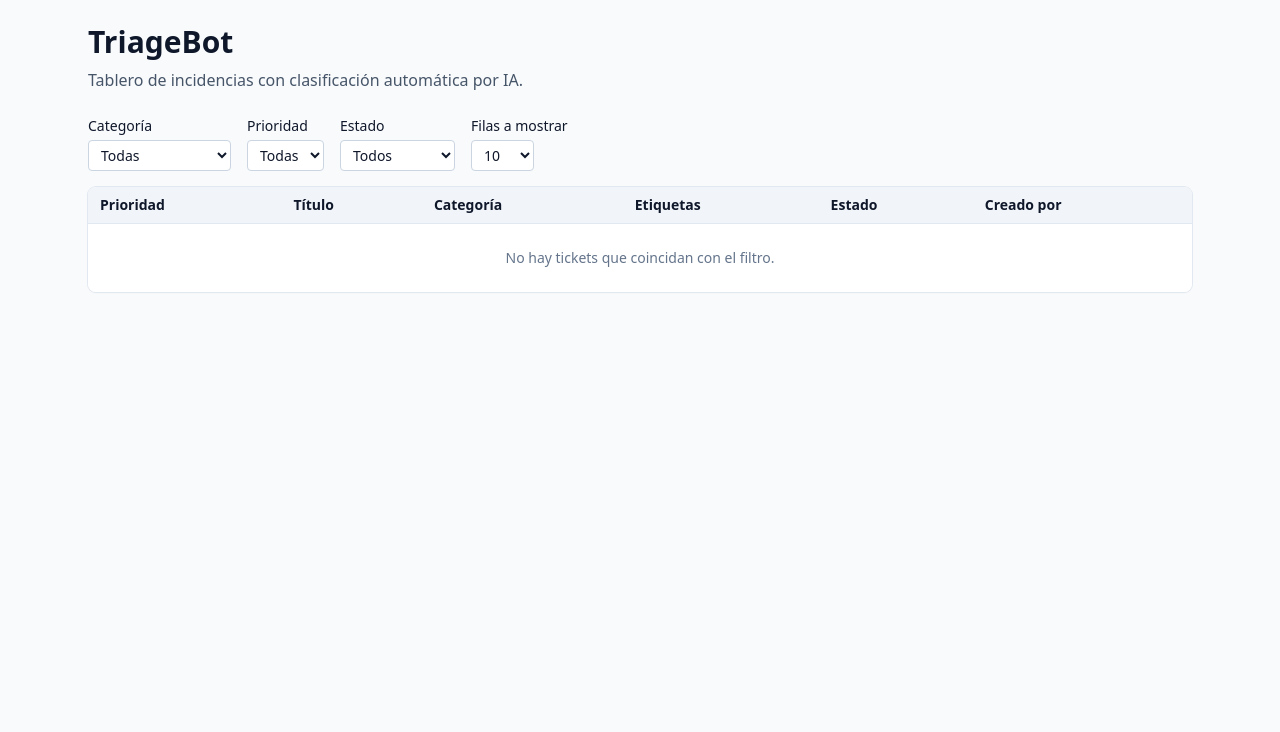
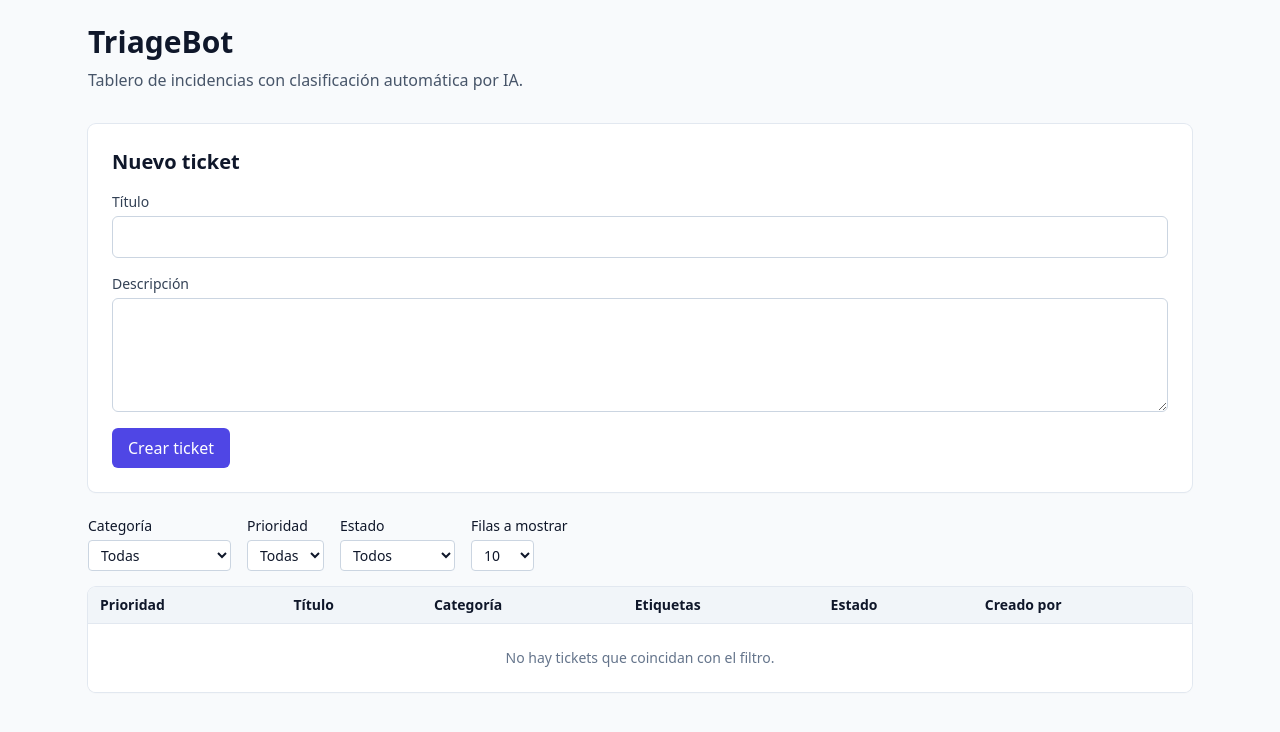
Before and after one commit to nfierroj/triagebot-template, a FastAPI app: page / in a window 1280 px wide. Shown: the top 732 px of the page. Run offline with FastAPI, Linux system fonts and the light colour scheme; data that the repository does not hold is empty; some libraries are stand-ins or nearby versions.

Commit message:
Añade formulario HTMX de creación de tickets en GET /
- Formulario con title (input) y description (textarea) y botón
  "Crear ticket" que envía JSON a POST /tickets (extensión htmx json-enc).
- Tras un 201 se limpia el formulario y la tabla se recarga vía
  GET /tickets/table respetando los filtros activos, sin recargar la página.
- Los 422 y otros errores se muestran en un aviso bajo el formulario.
- Tests en tests/test_frontend.py.

Co-Authored-By: Claude Opus 5.5 <noreply@anthropic.com>
Claude-Session: https://claude.ai/code/session_01HppRqKA4PGjRuVVMDfdj7X

```diff
--- a/templates/index.html
+++ b/templates/index.html
@@ -6,13 +6,60 @@
   <title>TriageBot</title>
   <script src="https://cdn.tailwindcss.com"></script>
   <script src="https://unpkg.com/htmx.org@2.0.4"></script>
+  <!-- POST /tickets acepta JSON: esta extensión serializa el formulario como JSON. -->
+  <script src="https://unpkg.com/htmx-ext-json-enc@2.0.1/json-enc.js"></script>
 </head>
 <body class="bg-slate-50 text-slate-900">
   <main class="mx-auto max-w-6xl p-6">
     <h1 class="text-3xl font-bold">TriageBot</h1>
     <p class="mt-2 text-slate-600">Tablero de incidencias con clasificación automática por IA.</p>
 
-    <!-- TODO: formulario de creación de tickets -->
+    <!-- Bloque 1: formulario para crear tickets -->
+    <section class="mt-8 rounded-lg bg-white p-6 shadow-sm ring-1 ring-slate-200">
+      <h2 class="text-xl font-semibold">Nuevo ticket</h2>
+
+      <form id="ticket-form"
+            class="mt-4 space-y-4"
+            hx-post="/tickets"
+            hx-ext="json-enc"
+            hx-swap="none"
+            hx-disabled-elt="find button"
+            hx-on::before-request="document.getElementById('form-error').classList.add('hidden')"
+            hx-on::after-request="
+              if (event.detail.successful) {
+                this.reset();
+                htmx.trigger(document.body, 'ticket-created');
+              } else {
+                const box = document.getElementById('form-error');
+                box.textContent = event.detail.xhr.status === 422
+                  ? 'Revisa los campos: el título (1–200) y la descripción (1–5000) son obligatorios.'
+                  : 'No se pudo crear el ticket. Inténtalo de nuevo.';
+                box.classList.remove('hidden');
+              }">
+        <div>
+          <label for="title" class="block text-sm font-medium text-slate-700">Título</label>
+          <input id="title" name="title" type="text" required maxlength="200"
+                 class="mt-1 block w-full rounded-md border border-slate-300 px-3 py-2 focus:border-indigo-500 focus:outline-none focus:ring-1 focus:ring-indigo-500">
+        </div>
+
+        <div>
+          <label for="description" class="block text-sm font-medium text-slate-700">Descripción</label>
+          <textarea id="description" name="description" rows="4" required maxlength="5000"
+                    class="mt-1 block w-full rounded-md border border-slate-300 px-3 py-2 focus:border-indigo-500 focus:outline-none focus:ring-1 focus:ring-indigo-500"></textarea>
+        </div>
+
+        <div id="form-error" role="alert"
+             class="hidden rounded-md bg-red-50 px-3 py-2 text-sm text-red-700 ring-1 ring-red-200"></div>
+
+        <div class="flex items-center gap-3">
+          <button type="submit"
+                  class="rounded-md bg-indigo-600 px-4 py-2 font-medium text-white hover:bg-indigo-700 disabled:cursor-wait disabled:opacity-60">
+            Crear ticket
+          </button>
+          <span class="htmx-indicator text-sm text-slate-500">Clasificando con IA…</span>
+        </div>
+      </form>
+    </section>
 
     <form id="filters" class="mt-6 flex flex-wrap items-end gap-4"
           hx-get="/tickets/table" hx-target="#tickets-table" hx-trigger="change">
@@ -43,7 +90,11 @@
       </label>
     </form>
 
-    <div id="tickets-table" class="mt-4">
+    <!-- Tras crear un ticket se recarga la tabla respetando los filtros activos. -->
+    <div id="tickets-table" class="mt-4"
+         hx-get="/tickets/table"
+         hx-include="#filters"
+         hx-trigger="ticket-created from:body">
       {% include "_tickets_table.html" %}
     </div>
   </main>
```
Also changed, not shown: tests/test_frontend.py (added, +53 -0 lines).
